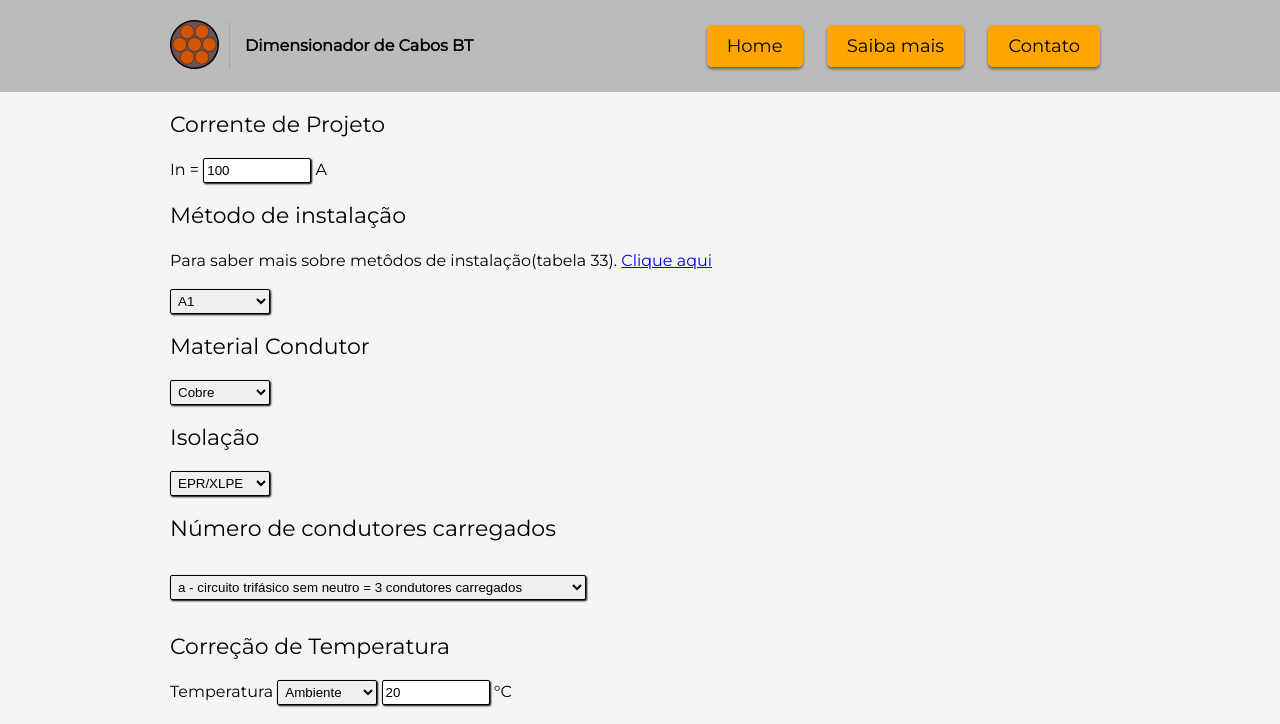
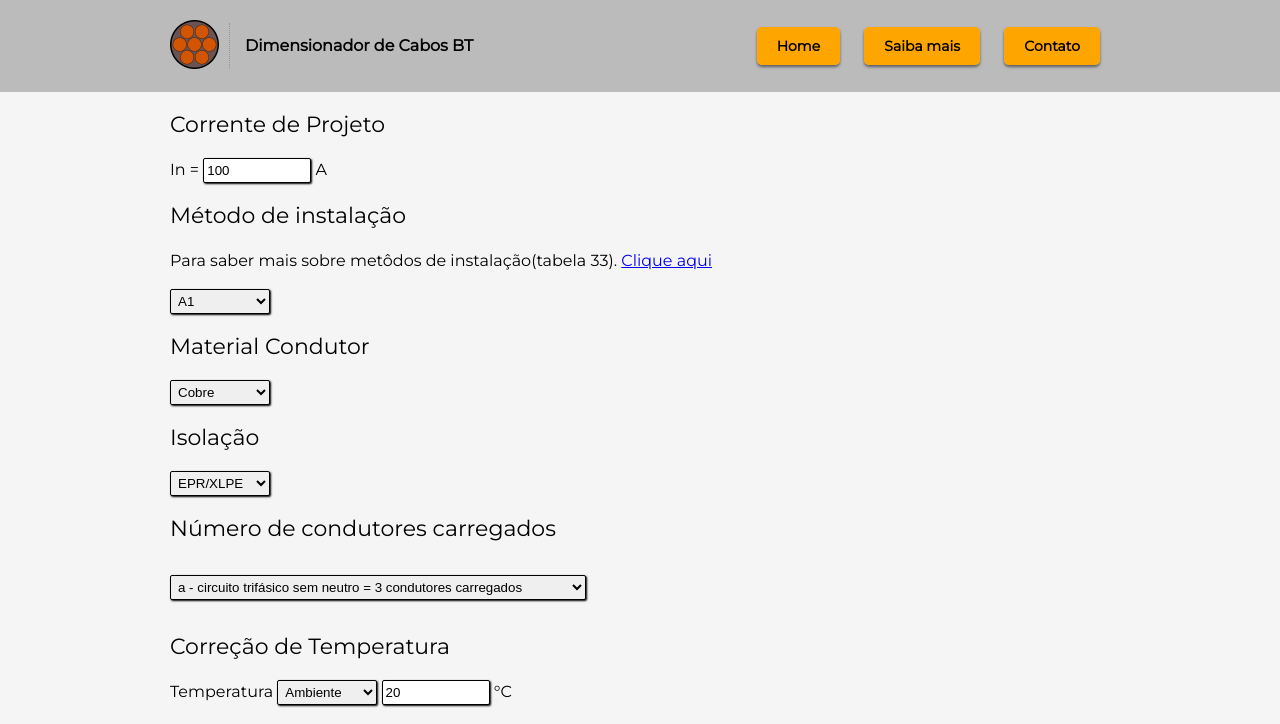
Before and after one commit to FabriNeves/Dimensionamento-de-cabos-BT, a plain HTML site: page index.html in a window 1280 px wide. Shown: the top 724 px of the page. Drawn offline with Linux system fonts and the light colour scheme.

Commit message:
igualar as fontes da logo e do menu

```diff
--- a/css/style.css
+++ b/css/style.css
@@ -49,12 +49,13 @@ nav a {
     background: orange;
     color: black;
     text-decoration: none;
-    font-size: 18px;
+    font-size: 14px;
     border: none;
     border-radius: 5px;
     box-shadow: 0px 2px 3px rgba(0, 0, 0, .5);
     transition: 0.2s all;
     cursor: pointer;
+    font-weight: bold;
 }
 
 nav a:hover {
```
